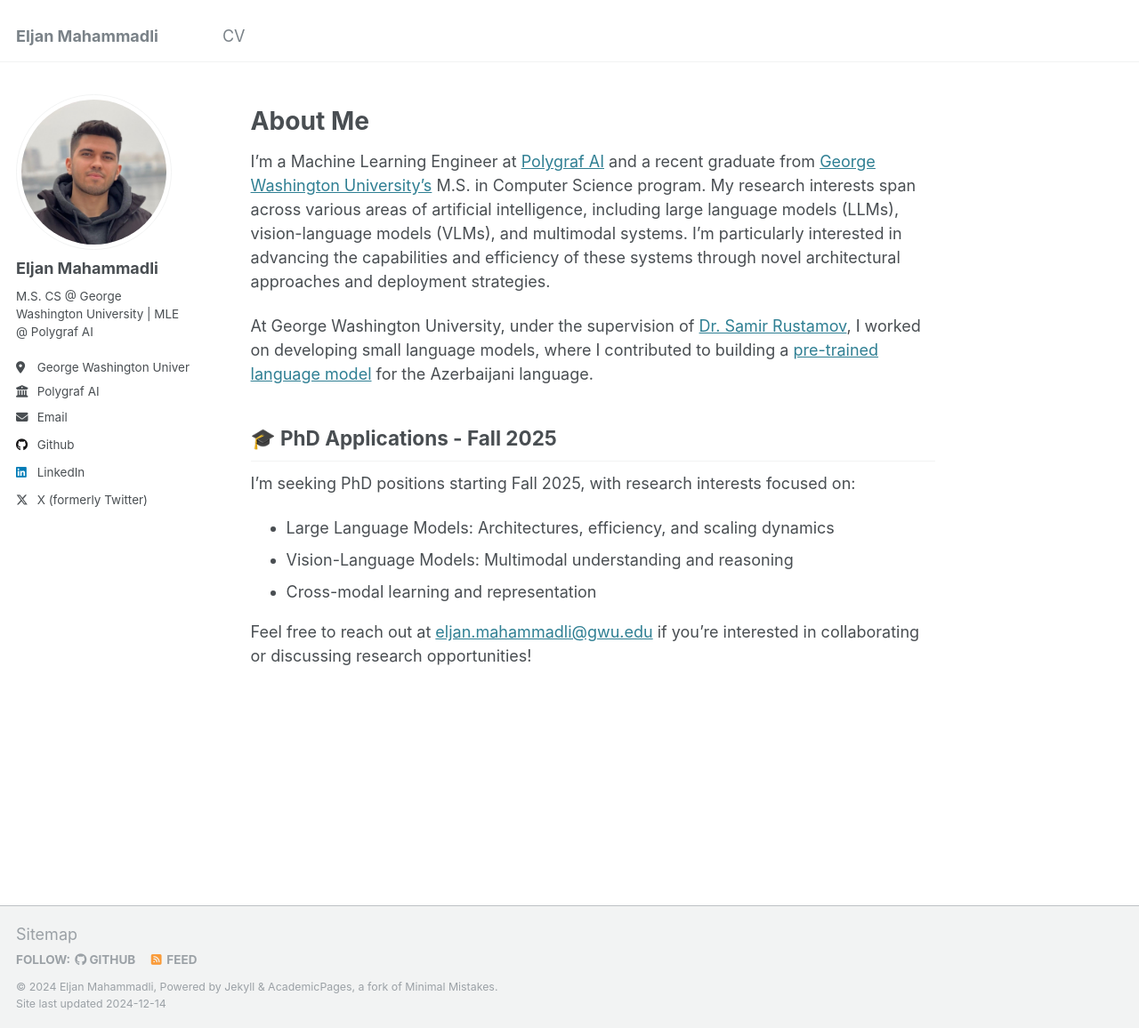
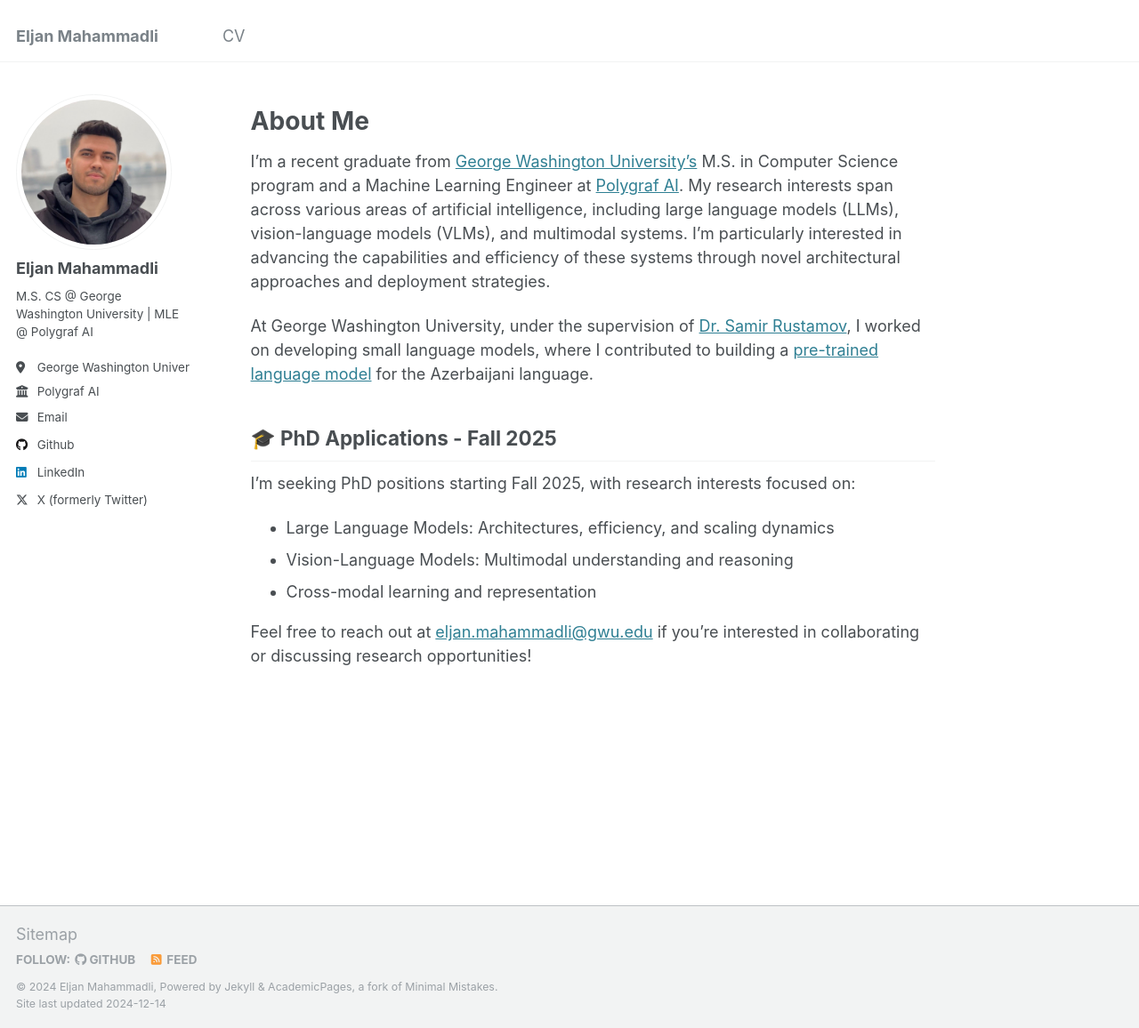
Before and after one commit to eljanmahammadli/eljanmahammadli.github.io, a Jekyll site: the page built from _pages/about.md, in a window 1280 px wide and 1156 px high. Shown: the whole window at 89% size. Built offline with Jekyll 4.4.1, drawn with Linux system fonts in a browser that asks for light colours.

```diff
--- a/_pages/about.md
+++ b/_pages/about.md
@@ -8,7 +8,7 @@ redirect_from:
 ---
 # About Me
 
-I'm a Machine Learning Engineer at [Polygraf AI](https://polygraf.ai) and a recent graduate from [George Washington University's](https://www.gwu.edu) M.S. in Computer Science program. My research interests span across various areas of artificial intelligence, including large language models (LLMs), vision-language models (VLMs), and multimodal systems. I'm particularly interested in advancing the capabilities and efficiency of these systems through novel architectural approaches and deployment strategies.
+I'm a recent graduate from [George Washington University's](https://www.gwu.edu) M.S. in Computer Science program and a Machine Learning Engineer at [Polygraf AI](https://polygraf.ai). My research interests span across various areas of artificial intelligence, including large language models (LLMs), vision-language models (VLMs), and multimodal systems. I'm particularly interested in advancing the capabilities and efficiency of these systems through novel architectural approaches and deployment strategies.
 
 At George Washington University, under the supervision of [Dr. Samir Rustamov](https://scholar.google.com/citations?user=QnvLW9cAAAAJ&hl=en), I worked on developing small language models, where I contributed to building a [pre-trained language model](https://huggingface.co/eljanmahammadli/AzLlama-152M) for the Azerbaijani language.
 
```
